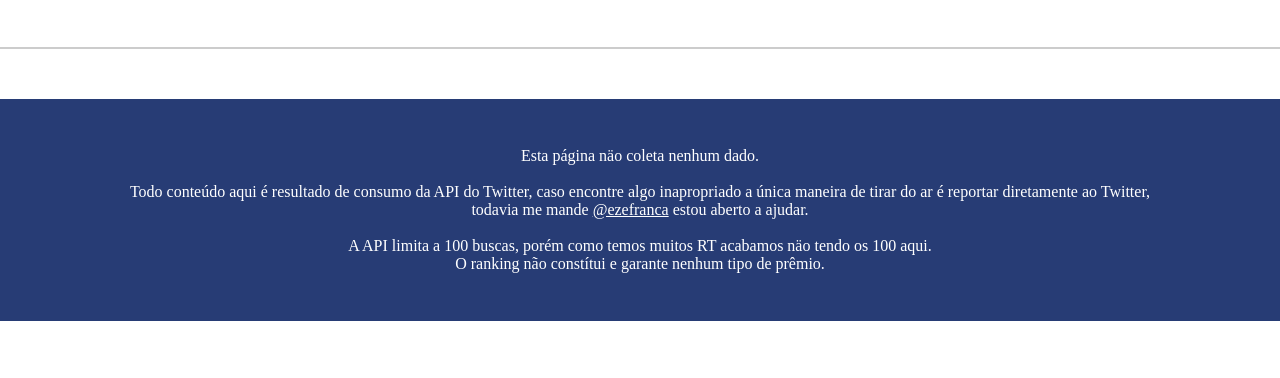
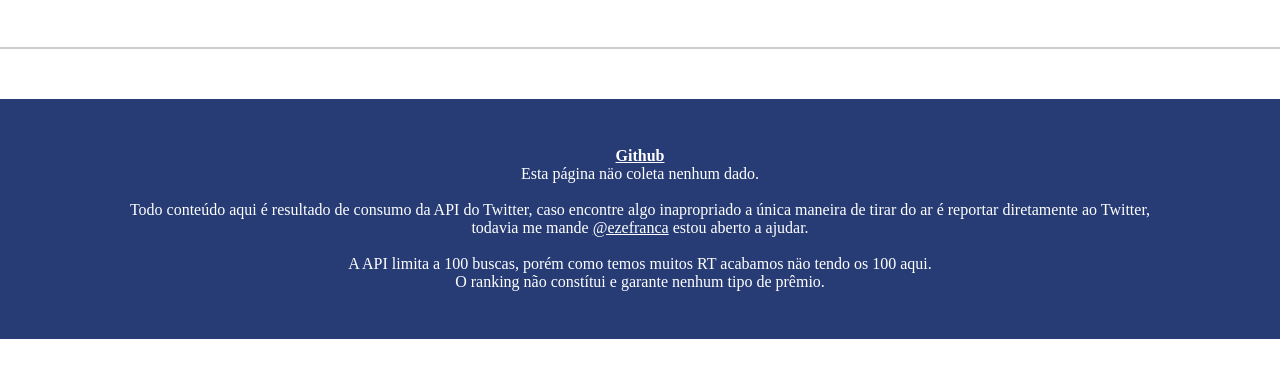
Before and after one commit to ezefranca/bolhadev, a plain HTML site: page index.html in a window 1280 px wide. Shown: the part 216-594 px from the top of the page. Drawn offline with Linux system fonts and the light colour scheme; no server answers.

Commit message:
Adding github link

```diff
--- a/index.html
+++ b/index.html
@@ -39,6 +39,7 @@
 </main>
 <footer>
   <div class="container">
+    <p><a href="https://github.com/ezefranca/bolhadev">Github</a></p>
   <span>Esta página näo coleta nenhum dado.</span><br><span>Todo conteúdo aqui é resultado de consumo da API do Twitter, caso encontre algo inapropriado a única maneira de tirar do ar é reportar diretamente ao Twitter, todavia me mande <a href="https://twitter.com/ezefranca">@ezefranca</a> estou aberto a ajudar.</span><br><span>A API limita a 100 buscas, porém como temos muitos RT acabamos näo tendo os 100 aqui. <br> O ranking não constítui e garante nenhum tipo de prêmio.</span>
   </div>
 </footer>
```
Also changed, not shown: 1 other file.
